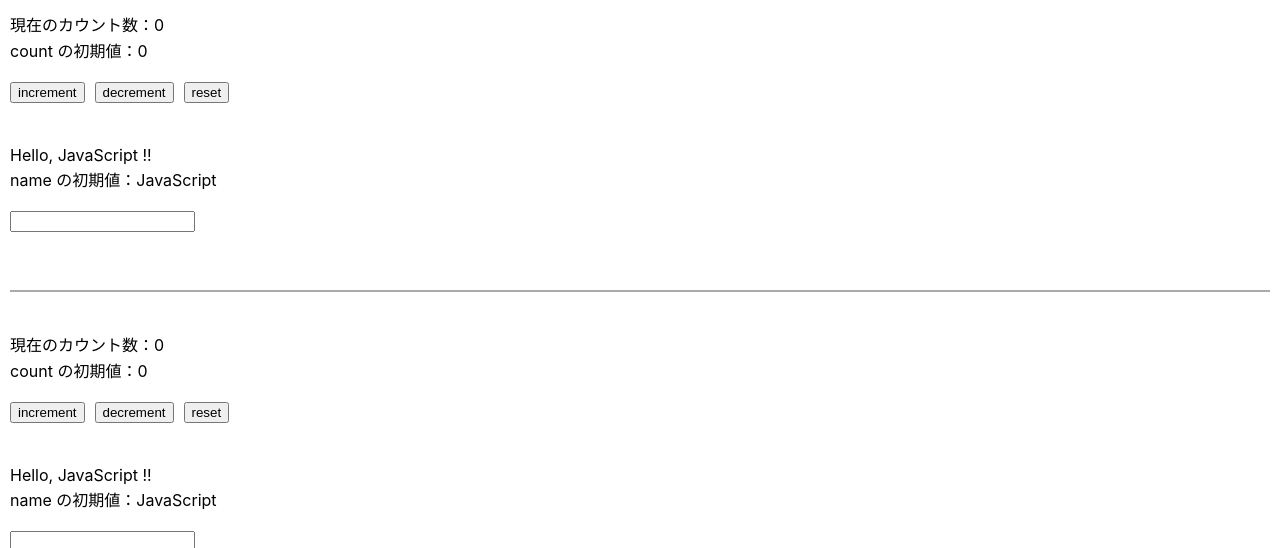
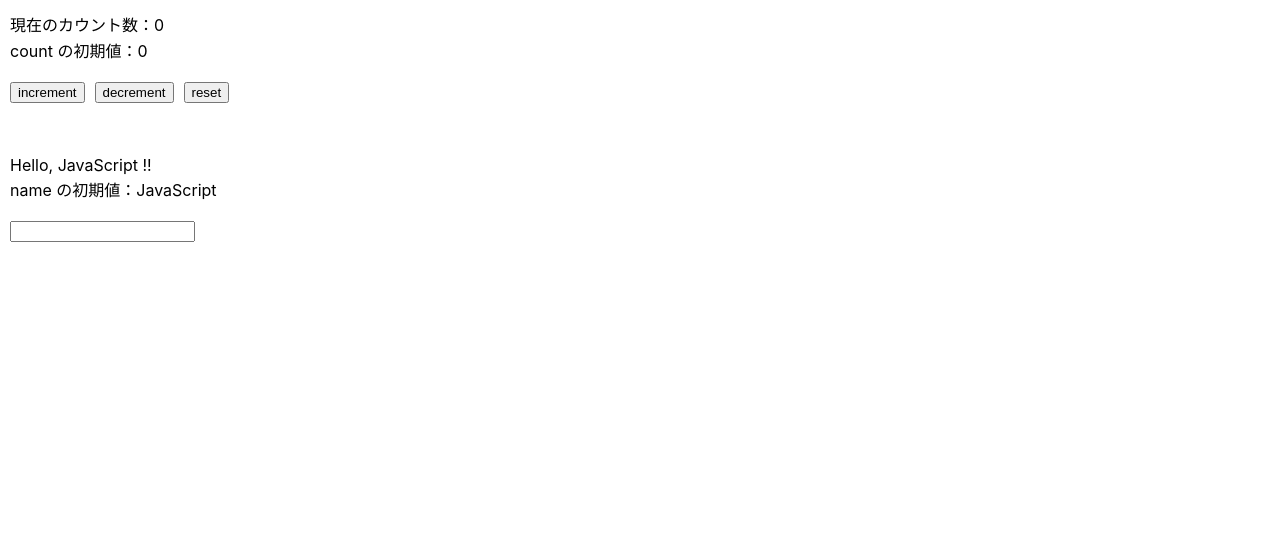
Before and after one commit to PoC-ymmtd0x0b/Learning-from-the-Basics-React_React-Hooks, a React (Create React App) app: page / in a window 1280 px wide. Shown: the top 548 px of the page. Built offline with nearby package versions, Linux system fonts and the light colour scheme.

Commit message:
コンポーネントの切り出し

```diff
--- a/src/App.jsx
+++ b/src/App.jsx
@@ -1,12 +1,30 @@
-import React from "react";
-import SampleComponent from "./SampleComponent";
+import React, { useState } from "react";
+import Counter from "./components/Counter.jsx";
+import Hello from "./components/Hello.jsx";
+
+const INITIAL_COUNT = 0;
+const INITIAL_NAME = "JavaScript";
 
 function App() {
+  const [count, setCount] = useState(INITIAL_COUNT);
+  const [name, setName] = useState(INITIAL_NAME);
+
+  const countIncrement = () => setCount(count + 1);
+  const countDecrement = () => setCount(count - 1);
+  const countReset = () => setCount(INITIAL_COUNT);
+
+  const handleChange = (text) => setName(text);
+
   return (
     <div className="App">
-      <SampleComponent />
-      <hr />
-      <SampleComponent />
+      <Counter
+        count={count}
+        initialCount={INITIAL_COUNT}
+        countIncrement={countIncrement}
+        countDecrement={countDecrement}
+        countReset={countReset}
+      />
+      <Hello name={name} initialName={INITIAL_NAME} onChange={handleChange} />
     </div>
   );
 }
--- a/src/SampleComponent.jsx
+++ /dev/null
@@ -1,35 +0,0 @@
-import React, { useState } from "react";
-
-const INITIAL_COUNT = 0;
-const INITIAL_NAME = "JavaScript";
-
-export default function SampleComponent() {
-  const [count, setCount] = useState(INITIAL_COUNT);
-  const [name, setName] = useState(INITIAL_NAME);
-
-  const countIncrement = () => setCount(count + 1);
-  const countDecrement = () => setCount(count - 1);
-  const countReset = () => setCount(INITIAL_COUNT);
-
-  const handleChange = (text) => setName(text);
-
-  return (
-    <div>
-      <p>現在のカウント数：{count}</p>
-      <p>count の初期値：{INITIAL_COUNT}</p>
-      <div className="container">
-        <button onClick={countIncrement}>increment</button>
-        <button onClick={countDecrement}>decrement</button>
-        <button onClick={countReset}>reset</button>
-      </div>
-
-      <br />
-
-      <p>Hello, {name} !!</p>
-      <p>name の初期値：{INITIAL_NAME}</p>
-      <div className="container">
-        <input type="text" onChange={(e) => handleChange(e.target.value)} />
-      </div>
-    </div>
-  );
-}
--- /dev/null
+++ b/src/components/Counter.jsx
@@ -0,0 +1,31 @@
+import React from "react";
+import PropTypes from "prop-types";
+
+// ESLintのし的により引数の型を明示
+Counter.propTypes = {
+  count: PropTypes.number.isRequired,
+  initialCount: PropTypes.number.isRequired,
+  countIncrement: PropTypes.func.isRequired,
+  countDecrement: PropTypes.func.isRequired,
+  countReset: PropTypes.func.isRequired,
+};
+
+export default function Counter({
+  count,
+  initialCount,
+  countIncrement,
+  countDecrement,
+  countReset,
+}) {
+  return (
+    <div>
+      <p>現在のカウント数：{count}</p>
+      <p>count の初期値：{initialCount}</p>
+      <div className="container">
+        <button onClick={countIncrement}>increment</button>
+        <button onClick={countDecrement}>decrement</button>
+        <button onClick={countReset}>reset</button>
+      </div>
+    </div>
+  );
+}
--- /dev/null
+++ b/src/components/Hello.jsx
@@ -0,0 +1,21 @@
+import React from "react";
+import PropTypes from "prop-types";
+
+// ESLintのし的により引数の型を明示
+Hello.propTypes = {
+  name: PropTypes.string.isRequired,
+  initialName: PropTypes.string.isRequired,
+  onChange: PropTypes.func.isRequired,
+};
+
+export default function Hello({ name, initialName, onChange }) {
+  return (
+    <div>
+      <p>Hello, {name} !!</p>
+      <p>name の初期値：{initialName}</p>
+      <div className="container">
+        <input type="text" onChange={(e) => onChange(e.target.value)} />
+      </div>
+    </div>
+  );
+}
```
